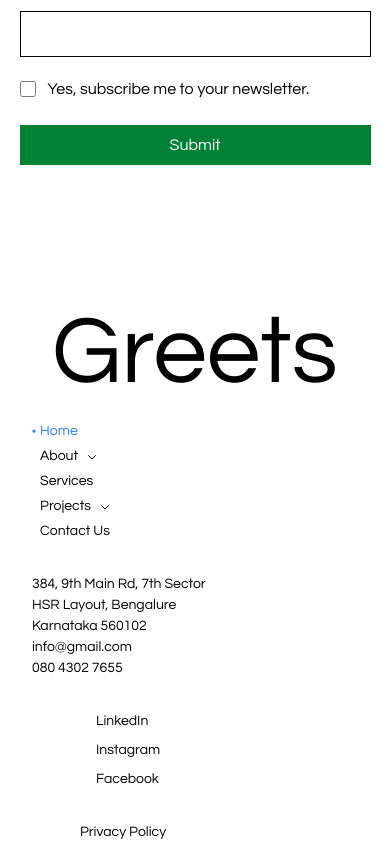
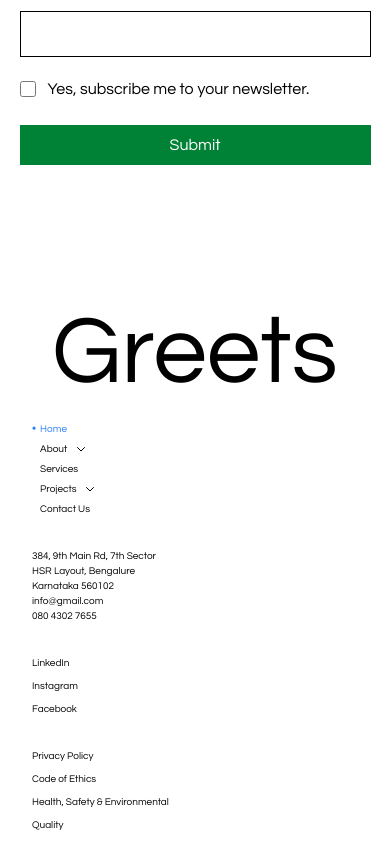
Before and after one commit to heyananthu/Greets_WebSite, a React (Vite) app: page / in a window 390 px wide. Shown: the part 11159-12000 px from the top of the page. Built offline with nearby package versions, Linux system fonts and the light colour scheme; a web font is replaced by a local one.

Commit message:
footer privacy policy link changed

```diff
--- a/src/components/sharedcomponents/FooterSub.jsx
+++ b/src/components/sharedcomponents/FooterSub.jsx
@@ -4,15 +4,7 @@ import { motion } from 'framer-motion'
 // import logo from '../../assets/Greets_Logo.avif' // Uncomment and adjust if you want to use an image
 import footerlogo from '../../assets/footerlogo.svg'
 
-// Add this style block at the top of the file (or in your global CSS if preferred)
-// <style>
-// .dot-fade-left {
-//   @apply inline-block transition-all duration-300 opacity-0 -translate-x-2;
-// }
-// .dot-fade-left-active {
-//   @apply opacity-100 translate-x-0;
-// }
-// </style>
+
 
 function FooterSub() {
     const [openProjectsAccordion, setOpenProjectsAccordion] = useState(false)
@@ -32,7 +24,7 @@ function FooterSub() {
                 <h1 className='lg:text-[22rem] text-8xl'>Greets</h1>
             </div>
             <div className='md:flex md:justify-between px-8 mt-5'>
-                <div className='md:pl-8  grid grid-cols-1 md:grid-cols-4 text-[14px]  gap-y-8'>
+                <div className='md:pl-8  grid grid-cols-1 md:grid-cols-4 lg:text-[14px] text-[10px]  gap-y-8'>
                     <div className='flex flex-col gap-y-1 w-fit relative'>
                         {[
                             { to: '/', label: 'Home' },
@@ -136,24 +128,27 @@ function FooterSub() {
                         <p>info@gmail.com</p>
                         <p>080 4302 7655</p>
                     </div>
-                    <div className='flex flex-col gap-y-2 w-fit ml-16'>
+                    <div className='flex flex-col gap-y-2 w-fit lg:ml-16 md:ml-8'>
                         <NavLink to='/' >LinkedIn</NavLink>
                         <NavLink to='/' >Instagram</NavLink>
                         <NavLink to='/' >Facebook</NavLink>
                     </div>
-                    <div className='flex flex-col  gap-y-2 ml-12'>
-                        <p className='text-sm'>Privacy Policy</p>
-                        <NavLink to='/codeofethics' className='text-sm'>Code of Ethics</NavLink>
-                        <NavLink to='/health-saftey-environment' className='text-sm'>Health, Safety & Environmental</NavLink>
-                        <NavLink to='/quality-policy' className='text-sm'>Quality</NavLink>
+                    <div className='flex flex-col  gap-y-2 '>
+                        <p className='text-[10px] lg:text-[14px]'>Privacy Policy</p>
+                        <NavLink to='/codeofethics' className='text-[10px] lg:text-[14px] '>Code of Ethics</NavLink>
+                        <NavLink to='/health-saftey-environment' className='text-[10px] lg:text-[14px]'>Health, Safety & Environmental</NavLink>
+                        <NavLink to='/quality-policy' className='text-[10px] lg:text-[14px]'>Quality</NavLink>
 
                     </div>
 
 
                 </div>
-                <div className='relative flex flex-row  items-center gap-x-1 md:flex-col'>
-                    <img src={footerlogo} alt="footerlogo" className='size-32' />
-                    <div className="flex items-end  w-full md:w-auto mt-8 md:mt-0">
+                <div className='relative flex flex-row  items-center justify-center gap-x-1 '>
+                    <div>
+                        <img src={footerlogo} alt="footerlogo" className='size-32' />
+                    </div>
+
+                    <div className="flex items-end  w-full md:w-auto pt-5">
                         <span className="text-sm ">© 2035<span className="align-middle text-xs ml-1 underline">™</span></span>
                     </div>
                 </div>
@@ -163,7 +158,3 @@ function FooterSub() {
 }
 
 export default FooterSub
-
-// Add this to your Tailwind CSS (or global CSS):
-// .dot-fade-left { @apply inline-block opacity-0 -translate-x-2 transition-all duration-300; }
-// .group:hover .dot-fade-left { @apply opacity-100 translate-x-0; }
```
